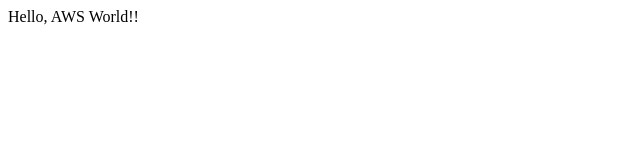
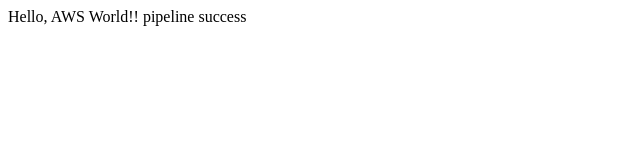
Before and after one commit to iizuka777/aws-cicd-webapp, a plain HTML site: page src/index.html in a window 1280 px wide. Shown: the whole page, without its empty margins (0-640 px from the left). Drawn offline with Linux system fonts and the light colour scheme.

Commit message:
Update index.html

```diff
--- a/src/index.html
+++ b/src/index.html
@@ -6,6 +6,6 @@
   <title>CI/CDハンズオン</title>
 </head>
 <body>
-  Hello, AWS World!!
+  Hello, AWS World!! pipeline success
 </body>
 </html>
```
